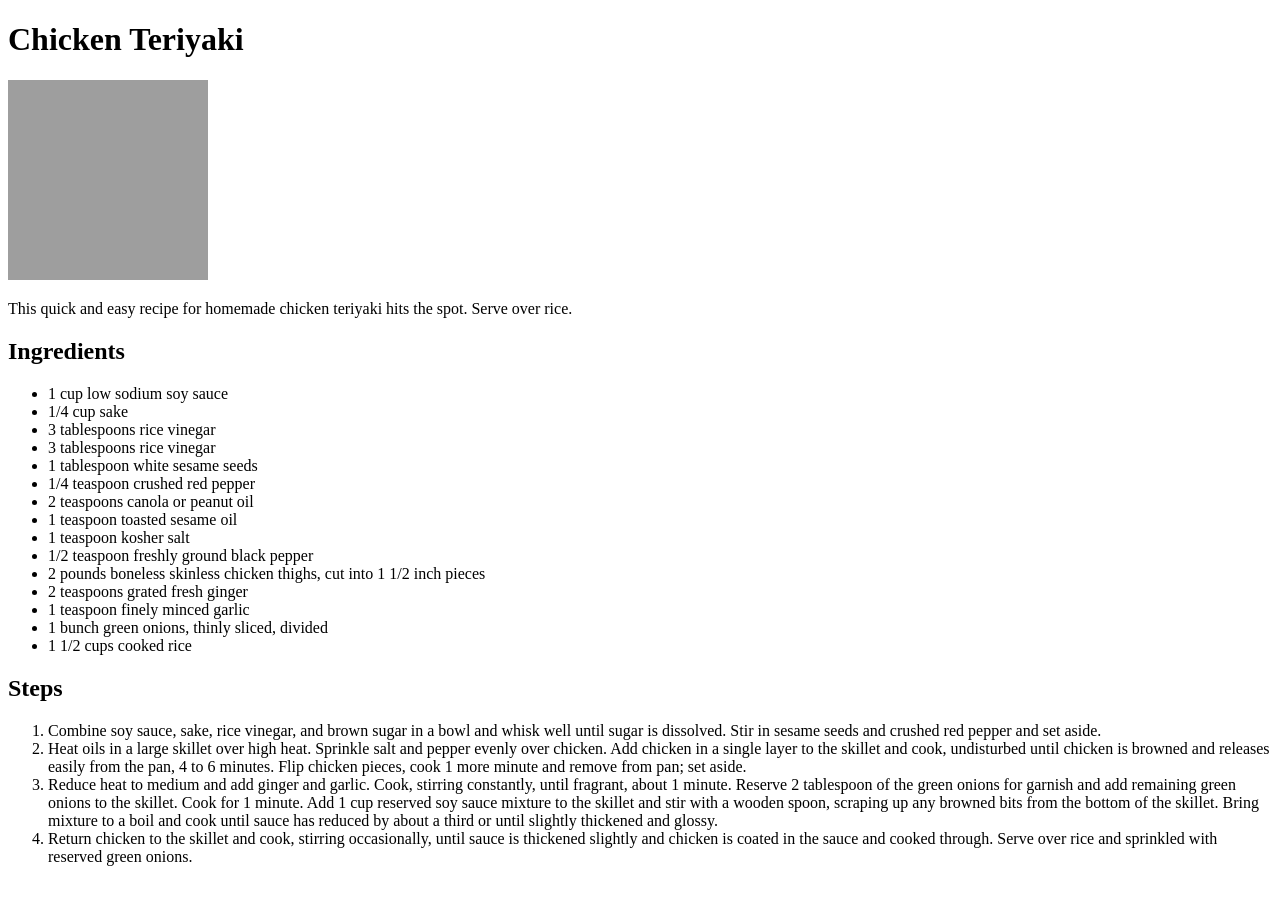
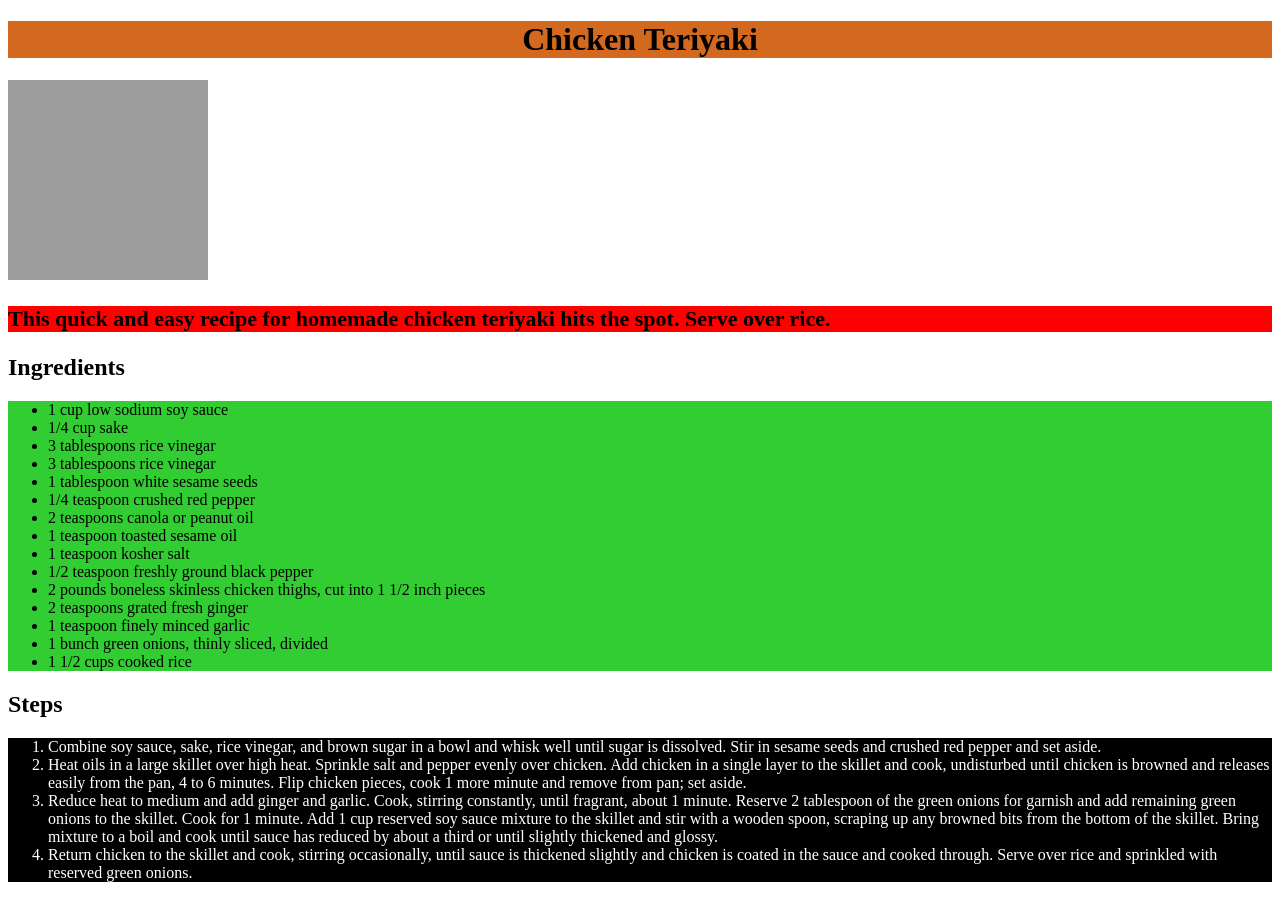
Before and after one commit to that1gingerbeard/odin-recipes, a plain HTML site: page recipes/ChickenTeriyaki.html in a window 1280 px wide. Drawn offline with Linux system fonts and the light colour scheme; grey boxes are pictures that could not be loaded.

Commit message:
Add ChickenTeriyaki.html and style.css

```diff
--- a/recipes/ChickenTeriyaki.html
+++ b/recipes/ChickenTeriyaki.html
@@ -4,6 +4,7 @@
         <head>
             <meta charset="UTF-8">
             <title>Chicken Teriyaki</title>
+            <link rel="stylesheet" href="style.css">
         </head>
         <body>
             <h1>Chicken Teriyaki</h1>
--- /dev/null
+++ b/recipes/style.css
@@ -0,0 +1,20 @@
+p {
+    font-size: 22px;
+    font-weight: 800;
+    background-color: red;
+}
+
+ul {
+    background-color: limegreen;
+}
+
+ol{
+    background-color: black;
+    color: white;
+}
+
+h1{
+    text-align: center;
+    font-weight: 800;
+    background-color: chocolate;
+}
```
